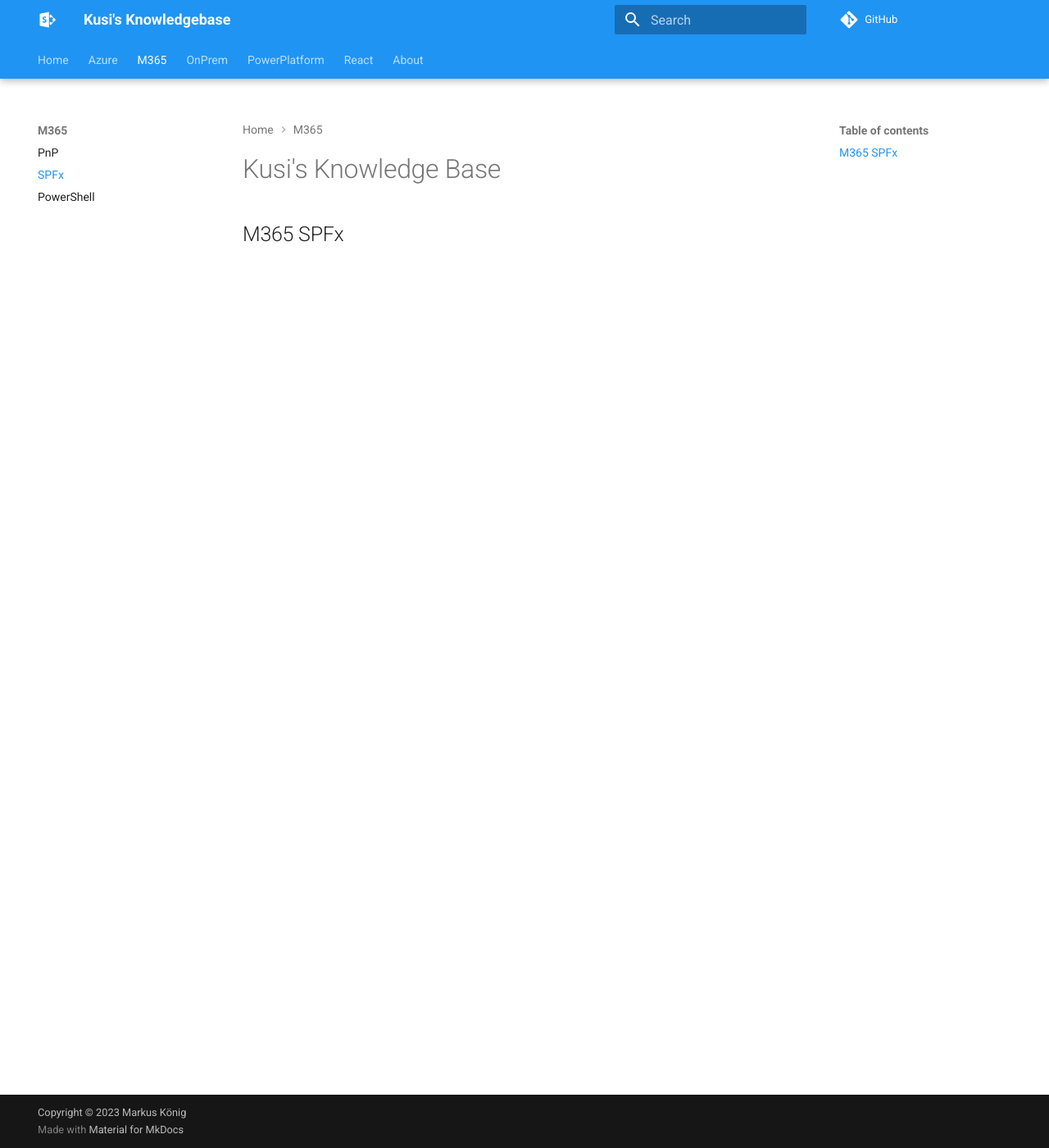
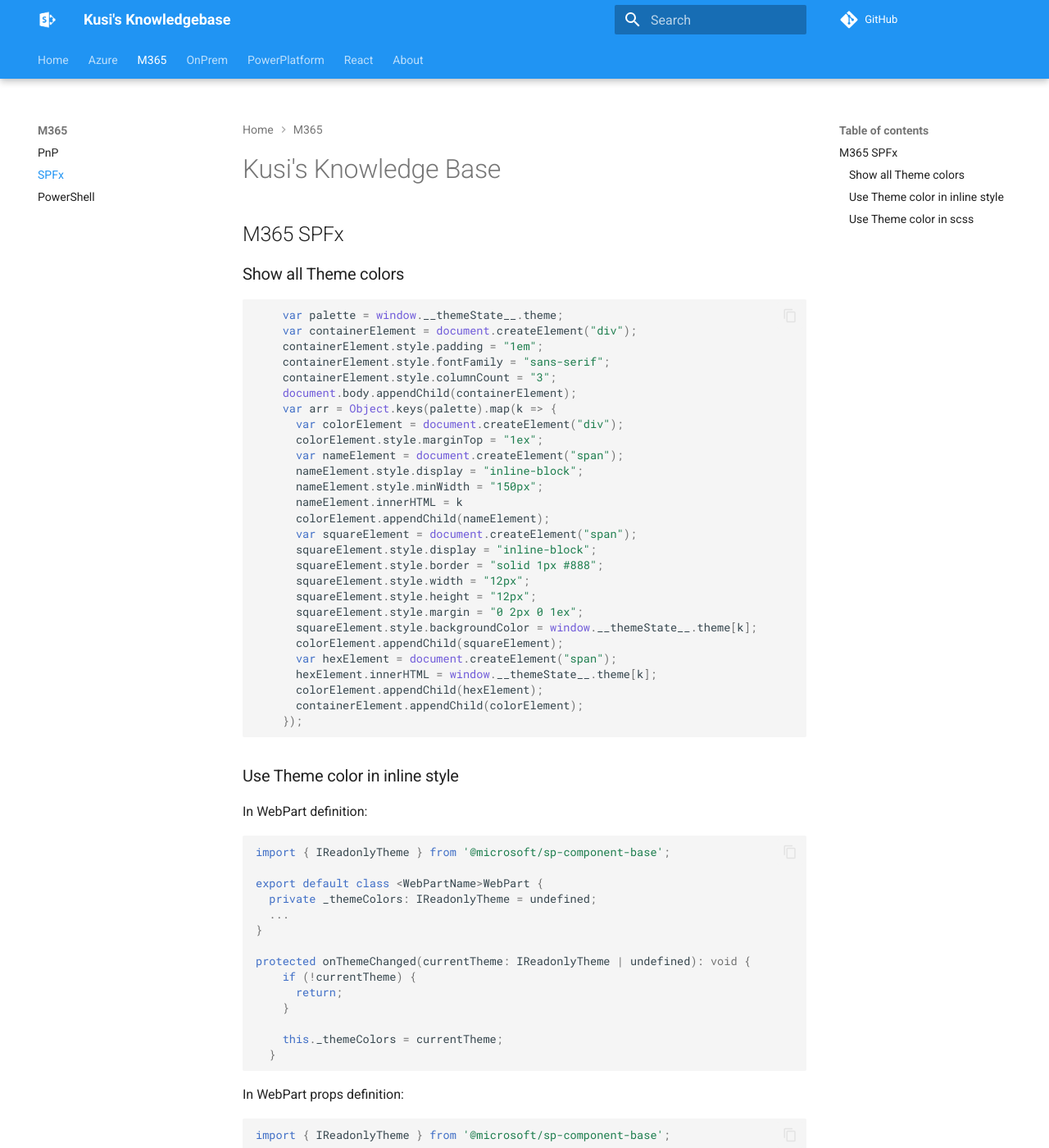
Before and after one commit to Kusi1975/spkb, an MkDocs documentation site: the page built from docs/M365/SPFx/index.md, in a window 1280 px wide and 1400 px high. Shown: the whole window at 82% size. Built offline with MkDocs 1.6.1 and Material for MkDocs 9.7.7, drawn with Linux system fonts in a browser that asks for light colours; comment, search, counter and statistics services are not loaded; some of the changed text lies outside the part shown.

Commit message:
Theme colors

````diff
--- a/docs/M365/SPFx/index.md
+++ b/docs/M365/SPFx/index.md
@@ -1,3 +1,87 @@
 # Kusi's Knowledge Base
 
 ## M365 SPFx
+
+### Show all Theme colors
+
+```javascript
+    var palette = window.__themeState__.theme;
+    var containerElement = document.createElement("div");
+    containerElement.style.padding = "1em";
+    containerElement.style.fontFamily = "sans-serif";
+    containerElement.style.columnCount = "3";
+    document.body.appendChild(containerElement);
+    var arr = Object.keys(palette).map(k => {
+      var colorElement = document.createElement("div");
+      colorElement.style.marginTop = "1ex";
+      var nameElement = document.createElement("span");
+      nameElement.style.display = "inline-block";
+      nameElement.style.minWidth = "150px";
+      nameElement.innerHTML = k
+      colorElement.appendChild(nameElement);
+      var squareElement = document.createElement("span");
+      squareElement.style.display = "inline-block";
+      squareElement.style.border = "solid 1px #888";
+      squareElement.style.width = "12px";
+      squareElement.style.height = "12px";
+      squareElement.style.margin = "0 2px 0 1ex";
+      squareElement.style.backgroundColor = window.__themeState__.theme[k];
+      colorElement.appendChild(squareElement);
+      var hexElement = document.createElement("span");
+      hexElement.innerHTML = window.__themeState__.theme[k];
+      colorElement.appendChild(hexElement);
+      containerElement.appendChild(colorElement);
+    });
+```
+
+### Use Theme color in inline style
+
+In WebPart definition:
+
+```javascript
+import { IReadonlyTheme } from '@microsoft/sp-component-base';
+
+export default class <WebPartName>WebPart {
+  private _themeColors: IReadonlyTheme = undefined;
+  ...
+}
+
+protected onThemeChanged(currentTheme: IReadonlyTheme | undefined): void {
+    if (!currentTheme) {
+      return;
+    }
+
+    this._themeColors = currentTheme;
+  }
+```
+
+In WebPart props definition:
+
+```javascript
+import { IReadonlyTheme } from '@microsoft/sp-component-base';
+
+export interface I<WebPart>Props {
+  themeColors: IReadonlyTheme;
+  ...
+}
+```
+
+In WebPart render function:
+
+```javascript
+ {this.props.themeColors ? (Object.keys(this.props.themeColors.semanticColors) as
+          (keyof typeof this.props.themeColors.semanticColors)[]).map(k =>
+            <div key={k}><div style={{
+              display: 'inline-block',
+              backgroundColor: `${this.props.themeColors.semanticColors[k]}`,
+              width: '30px', marginRight: '10px'
+            }}>&nbsp;</div>
+              <div style={{ display: 'inline-block' }}>{this.props.themeColors.semanticColors[k]} - {k}</div>
+            </div>) : ''}
+```
+
+### Use Theme color in scss
+
+```css
+background-color: "[theme: themeLighterAlt, default: #0078d7]";
+```
````
